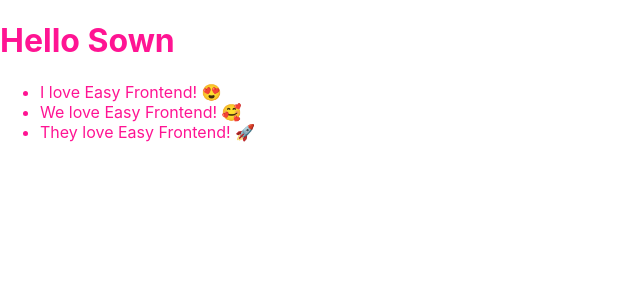
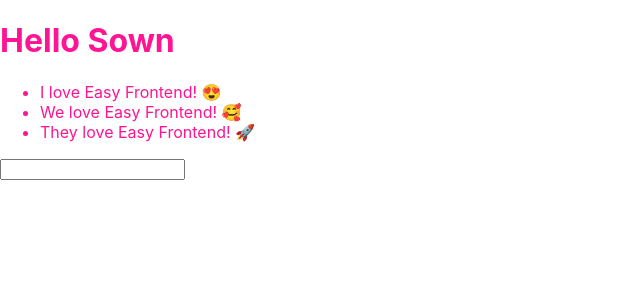
Before and after one commit to HoangVanSon123456/react-hook-basic, a React (Create React App) app: page / in a window 1280 px wide. Shown: the top 300 px of the page, without its empty margins (0-640 px from the left). Built offline with nearby package versions, Linux system fonts and the light colour scheme.

Commit message:
add new item

```diff
--- a/src/App.js
+++ b/src/App.js
@@ -2,6 +2,7 @@
 import "./App.scss";
 import ColorBox from "./components/Colorbox";
 import TodoList from "./components/TodoList";
+import TodoForm from "./components/TodoForm";
 function App() {
   const [todoList, setTodoList] = useState([
     { id: 1, title: "I love Easy Frontend! 😍 " },
@@ -17,11 +18,22 @@
     newTodoList.splice(index, 1);
     setTodoList(newTodoList);
   }
+
+  function handleTodoFormSubmit(formValues) {
+    const newTodo = {
+      id: todoList.length + 1,
+      ...formValues,
+    };
+    const newTodoList = [...todoList];
+    newTodoList.push(newTodo);
+    setTodoList(newTodoList);
+  }
   return (
     <div className="app">
       <h1>Hello Sown</h1>
       {/* <ColorBox /> */}
       <TodoList todos={todoList} onToDoClick={handleTodoClick} />
+      <TodoForm onSubmit={handleTodoFormSubmit} />
     </div>
   );
 }
--- /dev/null
+++ b/src/components/TodoForm/index.jsx
@@ -0,0 +1,42 @@
+import React, { useState } from 'react';
+import PropTypes from 'prop-types';
+
+TodoForm.propTypes = {
+    onSubmit: PropTypes.func,
+};
+
+TodoForm.defaultProps = {
+    onSubmit: null,
+}
+
+function TodoForm(props) {
+    const {onSubmit} = props;
+    const [value, setValue] = useState('');
+
+    function handleValueChange(e) {
+       setValue(e.target.value);
+    }
+
+    function handleSubmit(e) {
+        e.preventDefault();
+        if(!onSubmit) return;
+
+        const formValues = {
+            title: value,
+        }
+        onSubmit(formValues);
+
+        setValue("");
+    }
+    return (
+        <form onSubmit={handleSubmit}>
+        <input
+          type="text"
+          value={value}
+          onChange={handleValueChange}
+        />
+      </form>
+    );
+}
+
+export default TodoForm;
--- a/src/components/TodoList/index.jsx
+++ b/src/components/TodoList/index.jsx
@@ -19,7 +19,6 @@
             onToDoClick(todo);
         }
    }
-   console.log(todos)
     return (
         <ul className="todo-list">
         {todos.map(todo => (
```
